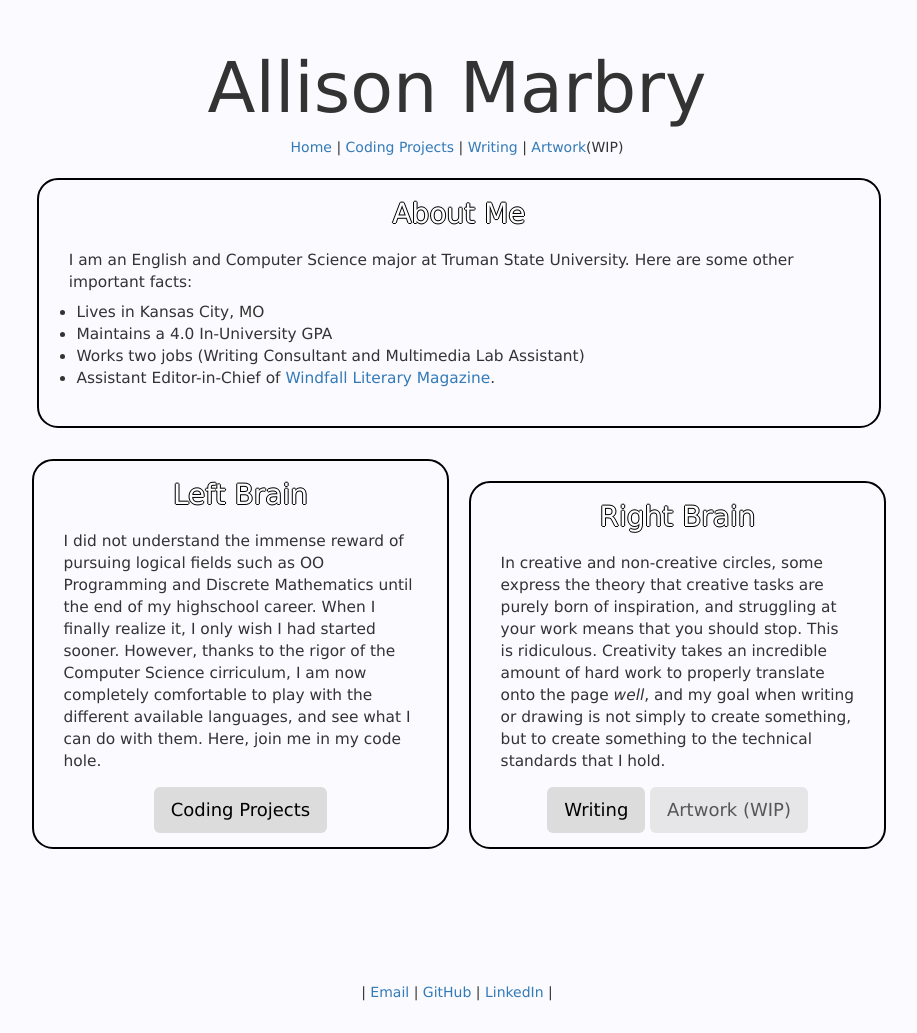
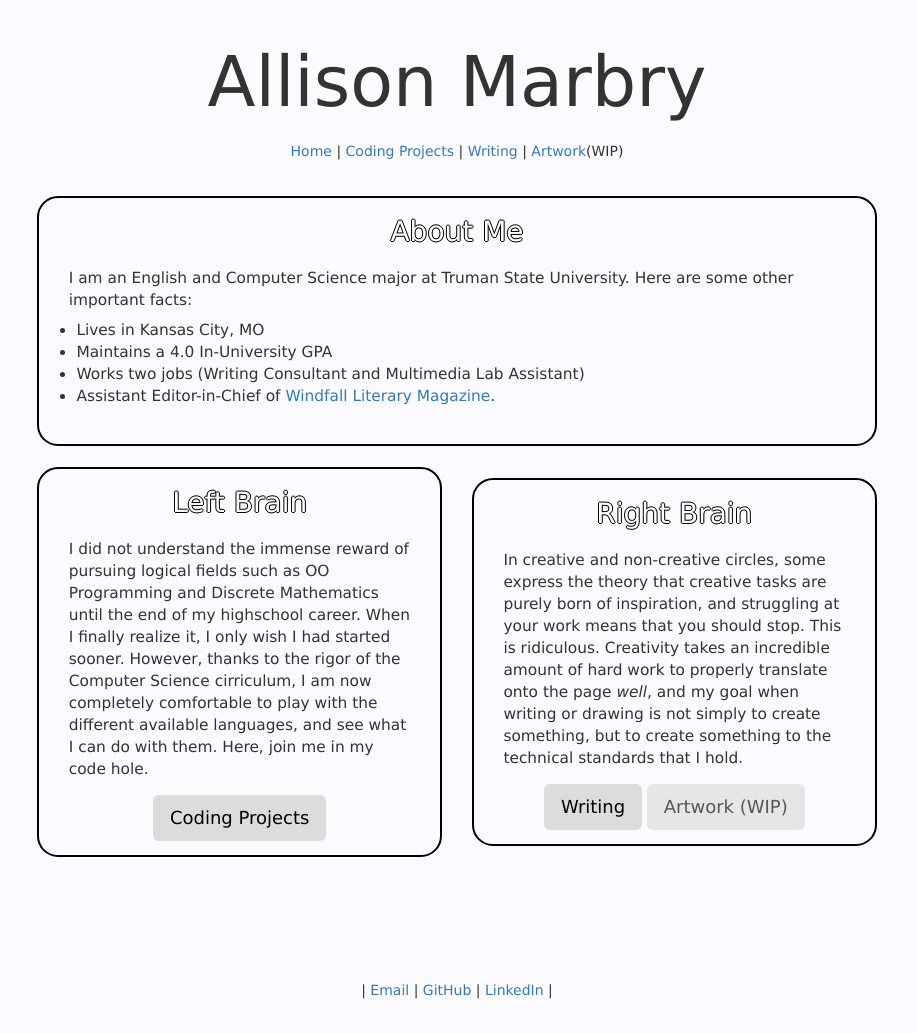
Before and after one commit to abmarbry/abmarbry.github.io, a plain HTML site: page index.html in a window 1280 px wide. Shown: the whole page, without its empty margins (183-1100 px from the left). Drawn offline with nearby package versions, Linux system fonts and the light colour scheme.

Commit message:
Tried to fix centering by fully commiting to flex. It worked well!

```diff
--- a/index.html
+++ b/index.html
@@ -5,7 +5,7 @@
   <meta name="viewport" content="width=device-width, initial-scale=1">
 
   <!-- Global site tag (gtag.js) - Google Analytics -->
-  <script type="text/javascript" async="" src="https://www.google-analytics.com/analytics.js"></script><script async="" src="https://www.googletagmanager.com/gtag/js?id=UA-108817092-1"></script>
+  <script type="text/javascript" async="" src="https://www.google-analytics.com/analytics.js"></script><script type="text/javascript" async="" src="https://www.google-analytics.com/analytics.js"></script><script async="" src="https://www.googletagmanager.com/gtag/js?id=UA-108817092-1"></script>
   <script>
     window.dataLayer = window.dataLayer || [];
     function gtag(){dataLayer.push(arguments);}
@@ -19,7 +19,8 @@
 <link rel="stylesheet" href="main.css"></head>
 
 <body>
-    <div class="content page-top">
+    <div class="content">
+    <div class="page-top">
    <!--
         To be implemented when I've made the required graphics.
         <img class="right-circle hidden-xs hidden-sm" src="http://mediad.publicbroadcasting.net/p/kufm/files/styles/x_large/public/201406/blackbox.jpeg">
@@ -37,8 +38,8 @@
     </p>
     <img> <!-- Serves as a fix for a random white bar -->
     </div>
-    <div class="content page-body">
-        <div class="row row-centered">
+    <div class="page-body">
+        <div class="row col-centered">
           <div class="col-md-8 col-centered">
             <div class="box">
               <div class="subtitle">
@@ -58,7 +59,7 @@
           </div>
         </div>
 
-       <div class="row row-centered">
+       <div class="row col-centered">
           <div class="col-md-4 col-centered eq">
             <div class="box">
               <div class="subtitle">
@@ -97,5 +98,6 @@
    <footer>
      | <a href="mailto:abmarbry@gmail.com">Email</a> |  <a href="https://github.com/abmarbry">GitHub</a> | <a href="https://www.linkedin.com/in/allison-marbry-27710b151/">LinkedIn</a> |
    </footer>
-</body>
-</html>
+
+    </div>
+</body></html>
--- a/main.css
+++ b/main.css
@@ -3,6 +3,16 @@
   font-family: Verdana;
 }
 
+.content{
+  padding-left: 3px;
+  padding-right: 3px;
+  padding-bottom: 2rem;
+  text-align: center;
+}
+
+.page-top{
+  padding: 1em;
+}
 /*To be added later
 
 .page-top .left-circle {
@@ -24,17 +34,10 @@
 }*/
 
 .page-top .name{
-  display: fixed;
-  text-align: center;
-  padding-top: 30px;
+  padding: 10px;
   font-size: 5em;
-  font-family: Verdana;
 }
 
-.page-top .links{
-  clear: both;
-  text-align: center;
-}
 
 ul{
   padding: .5em;
@@ -83,23 +86,13 @@ ul{
     color: beige;
 }
 
-.row-centered {
-    text-align:center;
-}
 .col-centered {
-    display:inline-block;
-    float: none;
-    text-align: center;
-    margin-right:-4px;
-}
-
-.eq{
-  justify-content: flex;
-  padding: 10px;
+  display: flex;
+  justify-content: center;
+  align-items: center;
 }
 
 footer{
   padding-top: 8em;
   padding-bottom: 2em;
-  text-align: center;
 }
```
Also changed, not shown: coding-projects.html (+13 -11 lines), writing.html (+11 -11 lines).
